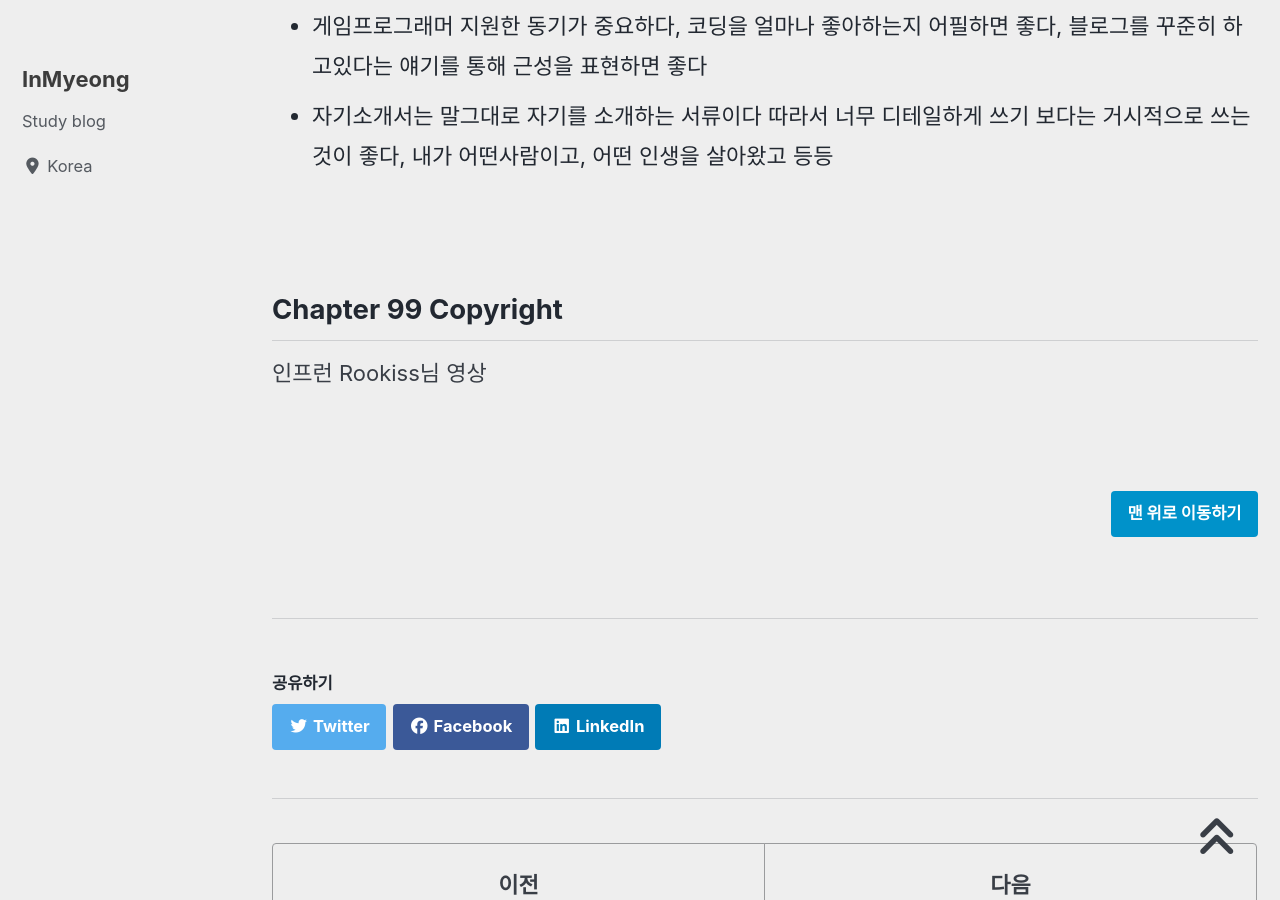
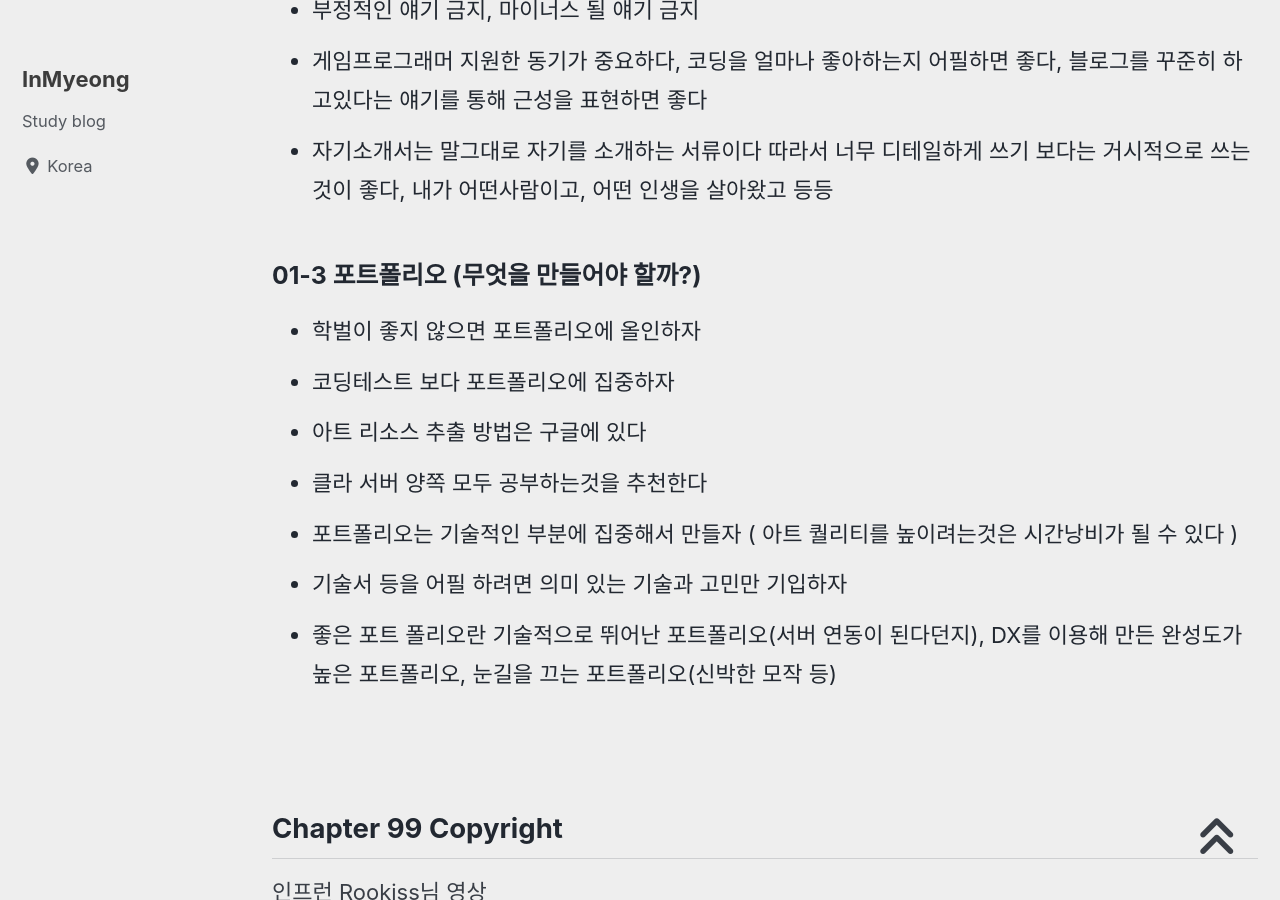
Before and after one commit to devMyeong/devMyeong.github.io, a Jekyll site: the page built from _posts/liberalArts/development/2021-08-06-Rookiss-guide.md, in a window 1280 px wide and 900 px high, scrolled down 2825 px. Built offline with Jekyll 4.4.1, drawn with Linux system fonts in a browser that asks for light colours; cached includes are drawn as plain includes; nearby versions of some CDN libraries; some web fonts are replaced; comment, search, counter and statistics services are not loaded; some of the changed text lies outside the part shown.

Commit message:
update guide chapter 01-3

```diff
--- a/_posts/liberalArts/development/2021-08-06-Rookiss-guide.md
+++ b/_posts/liberalArts/development/2021-08-06-Rookiss-guide.md
@@ -61,6 +61,15 @@ last_modified_at: 2021-08-06
 - 게임프로그래머 지원한 동기가 중요하다, 코딩을 얼마나 좋아하는지 어필하면 좋다, 블로그를 꾸준히 하고있다는 얘기를 통해 근성을 표현하면 좋다
 - 자기소개서는 말그대로 자기를 소개하는 서류이다 따라서 너무 디테일하게 쓰기 보다는 거시적으로 쓰는것이 좋다, 내가 어떤사람이고, 어떤 인생을 살아왔고 등등
 
+### 01-3 포트폴리오 (무엇을 만들어야 할까?)
+- 학벌이 좋지 않으면 포트폴리오에 올인하자
+- 코딩테스트 보다 포트폴리오에 집중하자
+- 아트 리소스 추출 방법은 구글에 있다
+- 클라 서버 양쪽 모두 공부하는것을 추천한다
+- 포트폴리오는 기술적인 부분에 집중해서 만들자 ( 아트 퀄리티를 높이려는것은 시간낭비가 될 수 있다 )
+- 기술서 등을 어필 하려면 의미 있는 기술과 고민만 기입하자
+- 좋은 포트 폴리오란 기술적으로 뛰어난 포트폴리오(서버 연동이 된다던지), DX를 이용해 만든 완성도가 높은 포트폴리오, 눈길을 끄는 포트폴리오(신박한 모작 등)
+
 <br>
 
 ## Chapter 99 Copyright
```
Also changed, not shown: other parts of _posts/liberalArts/development/2021-08-06-Rookiss-guide.md (+1 -1 lines).
